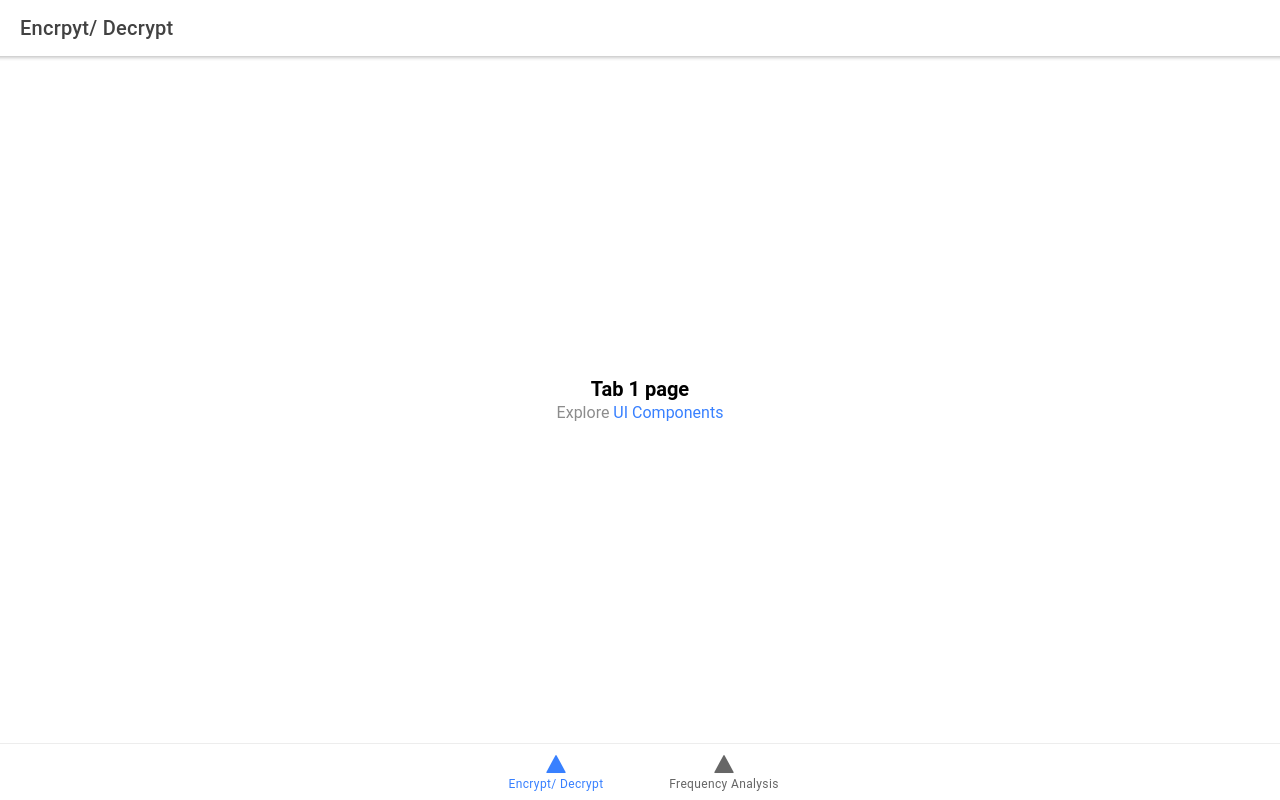
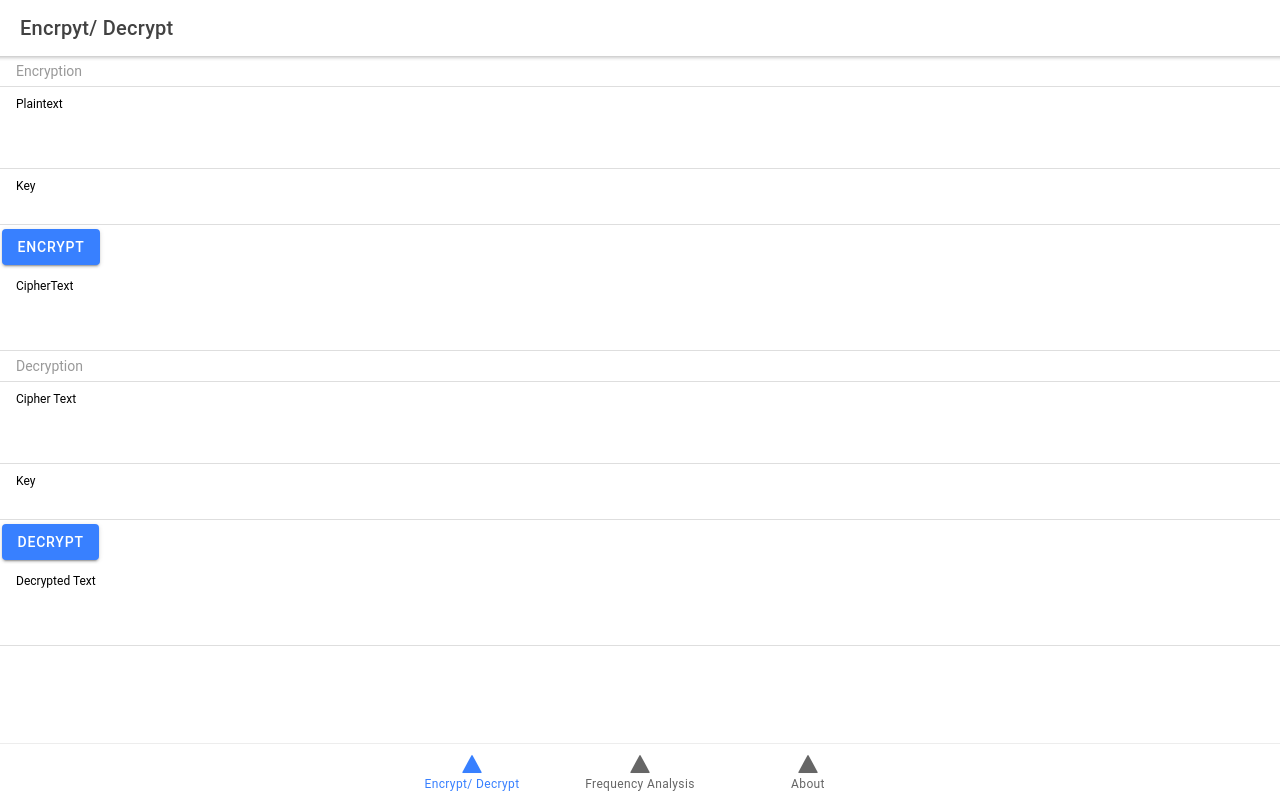
Before and after one commit to Shah0912/CryptoAnalysis, a React (Create React App) app in the folder client-ui/: page /tab1 in a window 1280 px wide. Built offline with nearby package versions, Linux system fonts and the light colour scheme.

Commit message:
Added the basic layout of the front-end

```diff
--- a/client-ui/src/App.tsx
+++ b/client-ui/src/App.tsx
@@ -44,9 +44,9 @@ const App: React.FC = () => (
           <Route exact path="/tab2">
             <Tab2 />
           </Route>
-          {/* <Route path="/tab3">
+          <Route path="/tab3">
             <Tab3 />
-          </Route> */}
+          </Route>
           <Route exact path="/">
             <Redirect to="/tab1" />
           </Route>
@@ -60,10 +60,10 @@ const App: React.FC = () => (
             <IonIcon icon={triangle} />
             <IonLabel>Frequency Analysis</IonLabel>
           </IonTabButton>
-          {/* <IonTabButton tab="tab3" href="/tab3">
-            <IonIcon icon={square} />
-            <IonLabel>Tab 3</IonLabel>
-          </IonTabButton> */}
+          <IonTabButton tab="tab3" href="/tab3">
+            <IonIcon icon={triangle} />
+            <IonLabel>About</IonLabel>
+          </IonTabButton>
         </IonTabBar>
       </IonTabs>
     </IonReactRouter>
--- a/client-ui/src/pages/Tab1.tsx
+++ b/client-ui/src/pages/Tab1.tsx
@@ -1,4 +1,4 @@
-import { IonContent, IonHeader, IonPage, IonTitle, IonToolbar } from '@ionic/react';
+import { IonButton, IonContent, IonHeader, IonInput, IonItem, IonItemDivider, IonLabel, IonPage, IonTextarea, IonTitle, IonToolbar } from '@ionic/react';
 import ExploreContainer from '../components/ExploreContainer';
 import './Tab1.css';
 
@@ -16,7 +16,36 @@ const Tab1: React.FC = () => {
             <IonTitle size="large">Tab 1</IonTitle>
           </IonToolbar>
         </IonHeader>
-        <ExploreContainer name="Tab 1 page" />
+        <IonItemDivider>Encryption</IonItemDivider>
+        <IonItem>
+          <IonLabel position="stacked">Plaintext</IonLabel>
+          <IonTextarea></IonTextarea>
+        </IonItem>
+        <IonItem>
+          <IonLabel position="stacked">Key</IonLabel>
+          <IonInput></IonInput>
+        </IonItem>
+        <IonButton>Encrypt</IonButton>
+        <IonItem>
+          <IonLabel position="stacked">CipherText</IonLabel>
+          <IonTextarea readonly></IonTextarea>
+        </IonItem>
+
+
+        <IonItemDivider>Decryption</IonItemDivider>
+        <IonItem>
+          <IonLabel position="stacked">Cipher Text</IonLabel>
+          <IonTextarea></IonTextarea>
+        </IonItem>
+        <IonItem>
+          <IonLabel position="stacked">Key</IonLabel>
+          <IonInput></IonInput>
+        </IonItem>
+        <IonButton>Decrypt</IonButton>
+        <IonItem>
+          <IonLabel position="stacked">Decrypted Text</IonLabel>
+          <IonTextarea readonly></IonTextarea>
+        </IonItem>
       </IonContent>
     </IonPage>
   );
--- a/client-ui/src/pages/Tab2.tsx
+++ b/client-ui/src/pages/Tab2.tsx
@@ -1,4 +1,4 @@
-import { IonContent, IonHeader, IonPage, IonTitle, IonToolbar } from '@ionic/react';
+import { IonButton, IonContent, IonHeader, IonInput, IonItem, IonLabel, IonPage, IonTextarea, IonTitle, IonToolbar } from '@ionic/react';
 import ExploreContainer from '../components/ExploreContainer';
 import './Tab2.css';
 
@@ -16,7 +16,11 @@ const Tab2: React.FC = () => {
             <IonTitle size="large">Tab 2</IonTitle>
           </IonToolbar>
         </IonHeader>
-        <ExploreContainer name="Tab 2 page" />
+        <IonItem>
+          <IonLabel position="stacked">Cipher Text</IonLabel>
+          <IonTextarea></IonTextarea>
+        </IonItem>
+        <IonButton>Analyze</IonButton>
       </IonContent>
     </IonPage>
   );
--- a/client-ui/src/pages/Tab3.tsx
+++ b/client-ui/src/pages/Tab3.tsx
@@ -7,7 +7,7 @@ const Tab3: React.FC = () => {
     <IonPage>
       <IonHeader>
         <IonToolbar>
-          <IonTitle>Tab 3</IonTitle>
+          <IonTitle>About Frequency Analysis</IonTitle>
         </IonToolbar>
       </IonHeader>
       <IonContent fullscreen>
@@ -16,7 +16,6 @@ const Tab3: React.FC = () => {
             <IonTitle size="large">Tab 3</IonTitle>
           </IonToolbar>
         </IonHeader>
-        <ExploreContainer name="Tab 3 page" />
       </IonContent>
     </IonPage>
   );
```
